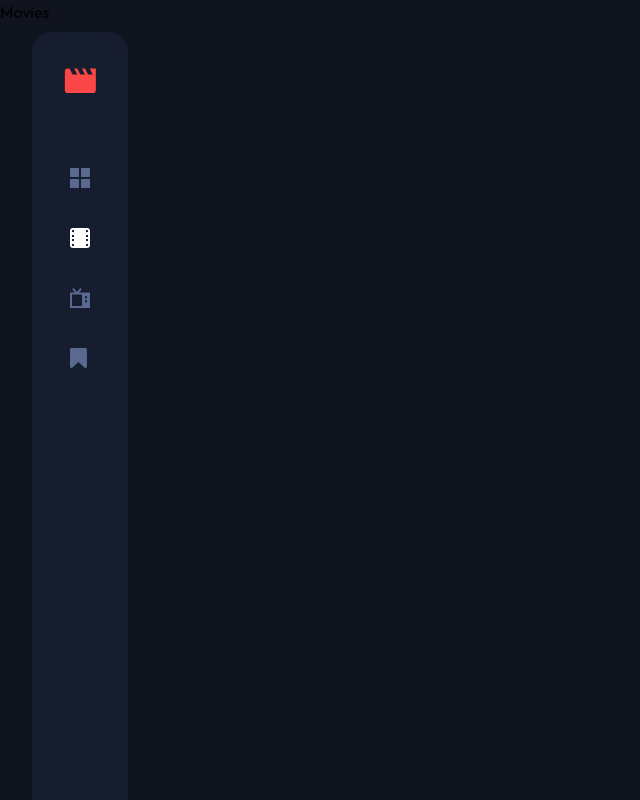
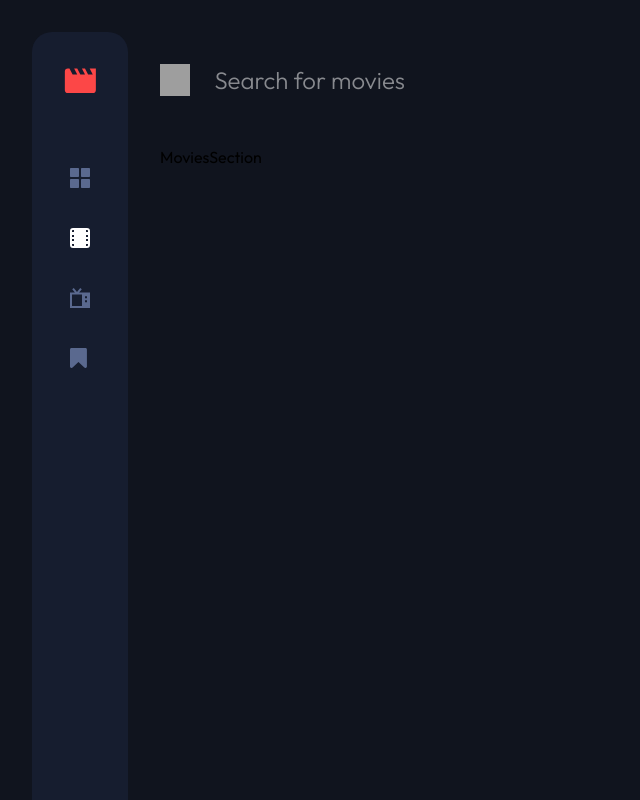
Before and after one commit to mdashfaque-mamdu-au17/entertainment-web-app-frontend, a React (Vite) app: page /movies in a window 1280 px wide. Shown: the whole page, without its empty margins (0-640 px from the left). Built offline with nearby package versions, Linux system fonts and the light colour scheme; sample sign-in values are in the browser's storage; grey boxes are pictures that could not be loaded.

Commit message:
movies page api integration progress

```diff
--- /dev/null
+++ b/src/components/MoviesSection.jsx
@@ -0,0 +1,7 @@
+import React from 'react';
+
+const MoviesSection = () => {
+  return <div>MoviesSection</div>;
+};
+
+export default MoviesSection;
--- a/src/components/index.jsx
+++ b/src/components/index.jsx
@@ -17,6 +17,7 @@ import SingleMovieSkelton from './SingleMovieSkelton';
 import SingleMoviesLoader from './SingleMoviesLoader';
 import SearchResults from './SearchResults';
 import AllMoviesSection from './AllMoviesSection';
+import MoviesSection from './MoviesSection';
 
 export {
   Button,
@@ -38,4 +39,5 @@ export {
   SearchResults,
   AllMoviesSection,
   TrendingMoviesSection,
+  MoviesSection,
 };
--- a/src/pages/dashboard/Movies.jsx
+++ b/src/pages/dashboard/Movies.jsx
@@ -1,9 +1,42 @@
-import React from 'react';
+import React, { useState, useEffect } from 'react';
+import { useGlobalContext } from '../../context';
+import { useNavigate } from 'react-router-dom';
 import RootLayout from './RootLayout';
+import { MoviesSection, SearchInput } from '../../components';
+
 const Movies = () => {
+  const [searchTerm, setSearchTerm] = useState();
+  const { user } = useGlobalContext();
+  const navigate = useNavigate();
+
+  const handleSearchTerm = (e) => {
+    setSearchTerm(e.target.value);
+  };
+
+  useEffect(() => {
+    if (!user) {
+      navigate('/login');
+    }
+  }, [user]);
+
   return (
     <RootLayout>
-      <h3>Movies</h3>
+      <div className="mt-6 px-4 sm:mt-[33px] sm:px-[25px] lg:mt-16 lg:px-0 lg:ml-[128px] lg:px-8 z-20">
+        <SearchInput
+          id="movieSearch"
+          name="movieSearch"
+          type="text"
+          lable="movieSearch"
+          placeholder="Search for movies"
+          value={searchTerm}
+          onChange={handleSearchTerm}
+        />
+      </div>
+
+      {/* movies */}
+      <div className="mt-6 px-4 sm:mt-[33px] sm:px-[25px] lg:mt-[34px] lg:px-0 lg:ml-[128px] lg:px-8 z-20">
+        <MoviesSection />
+      </div>
     </RootLayout>
   );
 };
```
